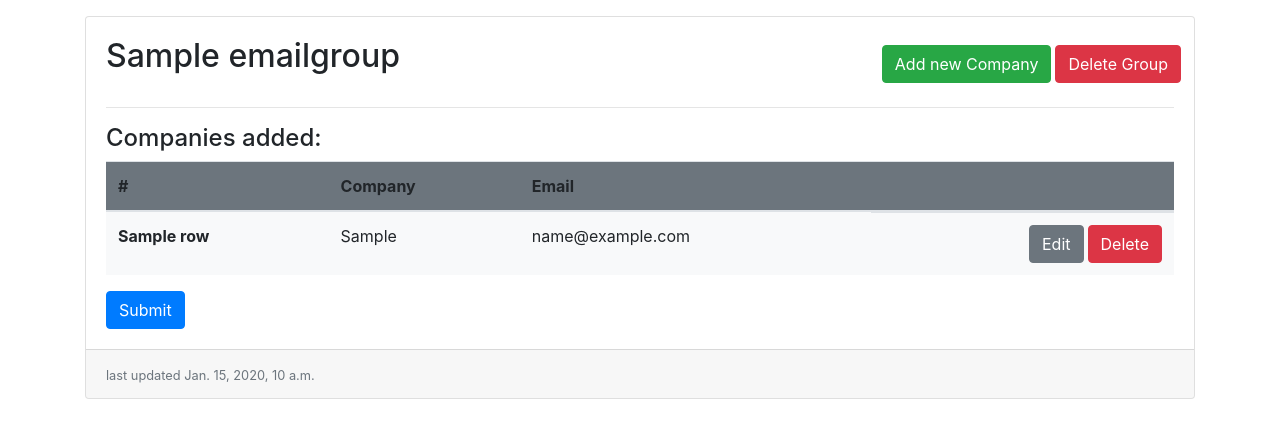
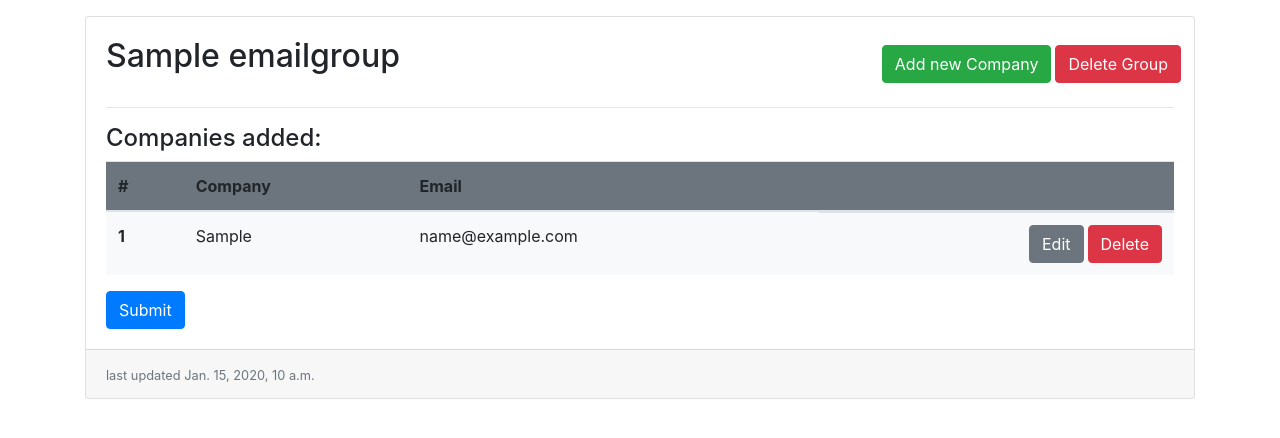
Before and after one commit to SnorriArinbjarnar/emailgroup, a Django app: template emailassistant/templates/emailwizard/group_detail.html in a window 1280 px wide. Shown: the part 65-503 px from the top of the page. Run offline with Django 3.2, Linux system fonts and the light colour scheme; tables that the repository leaves empty hold one stand-in row (values such as "Sample post"); the template is opened without the code that fills it: values that come from a table or form of the project are taken from there, most other values are stand-ins (such as "Sample title", 1, 10 or a date in 2020); form fields are guessed from the names that the template uses; some libraries are stand-ins or nearby versions.

Commit message:
each emailgroup table have correct row numbers now

```diff
--- a/emailassistant/templates/emailwizard/group_detail.html
+++ b/emailassistant/templates/emailwizard/group_detail.html
@@ -18,7 +18,7 @@
 
             {% for company in emailgroup.email_set.all %}
             <tr>
-                <th scope="row">{{row}}</th>
+                <th scope="row">{{forloop.counter}}</th>
                 <td>{{company.company}}</td>
                 <td>{{company.email}}</td>
                 <td class="d-flex justify-content-end">
```
